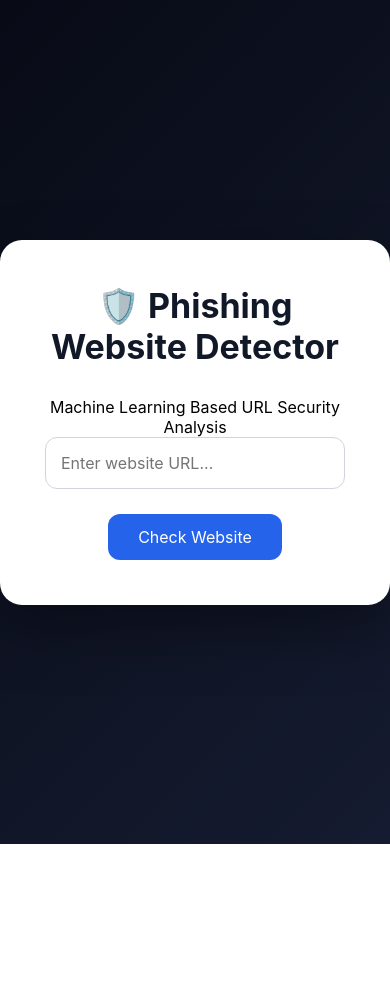
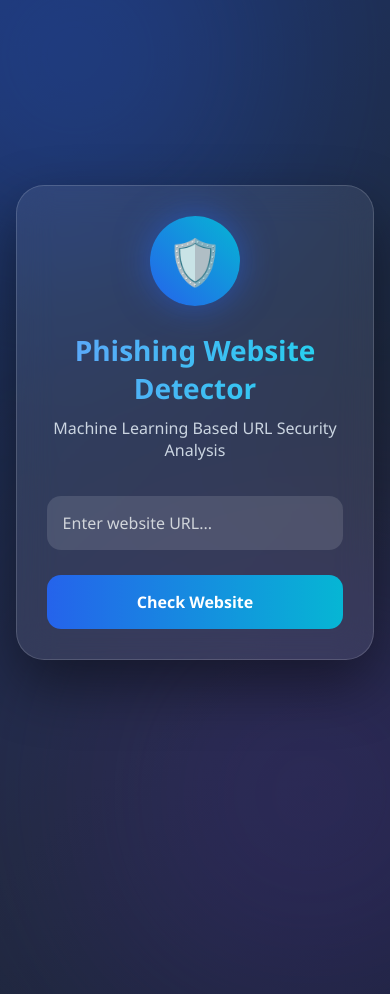
Before and after one commit to unemployment444-web/PhisingDetection, a Flask app: page / in a window 390 px wide; the page is wider, and only the part inside the window is pictured. Before the commit the page ends 844 px from the top of that part, so only its background shows below. Run offline with Flask 3, Linux system fonts and the light colour scheme; parts of the project's set-up code (start-up, migrations or seed data) failed here and were passed over.

Commit message:
Changes Last

```diff
--- a/static/style.css
+++ b/static/style.css
@@ -1,244 +1,532 @@
-* {
-    margin: 0;
-    padding: 0;
-    box-sizing: border-box;
-    font-family: "Inter", "Segoe UI", sans-serif;
+/* ===========================
+   RESET
+=========================== */
+
+*{
+    margin:0;
+    padding:0;
+    box-sizing:border-box;
+    font-family:'Segoe UI',sans-serif;
 }
 
+body{
 
-body {
-
-    min-height: 100vh;
-
-    background:
-    linear-gradient(135deg,#080b16,#151b30);
+    min-height:100vh;
 
     display:flex;
     justify-content:center;
     align-items:center;
 
+    overflow:hidden;
+
+    background:linear-gradient(-45deg,#0f172a,#1e293b,#1e3a8a,#312e81);
+
+    background-size:400% 400%;
+
+    animation:bgMove 15s ease infinite;
+
 }
 
+/* Animated Background */
 
+@keyframes bgMove{
 
-/* Main card */
+0%{background-position:0% 50%;}
 
-.container {
+50%{background-position:100% 50%;}
 
-    width:550px;
+100%{background-position:0% 50%;}
 
-    background:#ffffff;
+}
 
-    border-radius:22px;
+/* Floating Glow */
 
-    padding:45px;
+body::before{
 
-    box-shadow:
-    0 25px 60px rgba(0,0,0,0.35);
+content:"";
 
-    text-align:center;
+position:absolute;
+
+width:350px;
+height:350px;
+
+background:#2563eb;
+
+border-radius:50%;
+
+filter:blur(130px);
+
+top:-120px;
+left:-100px;
+
+opacity:.35;
+
+}
+
+body::after{
+
+content:"";
+
+position:absolute;
+
+width:400px;
+height:400px;
+
+background:#7c3aed;
+
+border-radius:50%;
+
+filter:blur(150px);
+
+bottom:-150px;
+right:-120px;
+
+opacity:.35;
 
 }
 
 
+/* ===========================
+      CARD
+=========================== */
 
-/* Title */
+.container{
 
-h1 {
+width:560px;
 
-    font-size:34px;
+padding:45px;
 
-    color:#111827;
+background:rgba(255,255,255,.08);
 
-    margin-bottom:30px;
+backdrop-filter:blur(18px);
+
+border-radius:28px;
+
+border:1px solid rgba(255,255,255,.15);
+
+box-shadow:
+0 25px 60px rgba(0,0,0,.45);
+
+text-align:center;
+
+color:white;
+
+position:relative;
+
+z-index:10;
+
+animation:fadeUp .7s ease;
+
+}
+
+@keyframes fadeUp{
+
+from{
+
+opacity:0;
+transform:translateY(40px);
+
+}
+
+to{
+
+opacity:1;
+transform:translateY(0);
+
+}
 
 }
 
 
+/* ===========================
+      LOGO
+=========================== */
 
-h2 {
+.logo{
 
-    font-size:28px;
+width:90px;
 
-    margin:20px 0;
+height:90px;
+
+margin:auto;
+
+display:flex;
+
+justify-content:center;
+
+align-items:center;
+
+border-radius:50%;
+
+background:linear-gradient(45deg,#2563eb,#06b6d4);
+
+font-size:45px;
+
+box-shadow:
+
+0 0 35px rgba(37,99,235,.55);
+
+margin-bottom:25px;
 
 }
 
 
+/* ===========================
+      TITLE
+=========================== */
 
-/* URL */
+h1{
 
-.url-box {
+font-size:36px;
 
-    background:#f3f4f6;
+font-weight:700;
 
-    padding:15px;
+margin-bottom:10px;
 
-    border-radius:12px;
+background:linear-gradient(to right,#60a5fa,#22d3ee);
 
-    color:#374151;
+-webkit-background-clip:text;
 
-    margin:20px 0;
+-webkit-text-fill-color:transparent;
 
-    word-break:break-all;
+}
+
+p{
+
+color:#cbd5e1;
+
+margin-bottom:25px;
 
 }
 
 
+/* ===========================
+      INPUT
+=========================== */
 
-/* phishing */
+input{
 
-.phishing {
+width:100%;
 
-    color:#dc2626;
+padding:16px;
+
+border:none;
+
+border-radius:14px;
+
+background:rgba(255,255,255,.12);
+
+color:white;
+
+font-size:16px;
+
+transition:.3s;
+
+margin-top:10px;
+
+}
+
+input::placeholder{
+
+color:#d1d5db;
+
+}
+
+input:focus{
+
+outline:none;
+
+background:rgba(255,255,255,.18);
+
+box-shadow:
+
+0 0 0 3px rgba(37,99,235,.4);
 
 }
 
 
+/* ===========================
+      BUTTON
+=========================== */
 
-.safe {
+button{
 
-    color:#16a34a;
+margin-top:25px;
+
+width:100%;
+
+padding:16px;
+
+border:none;
+
+border-radius:14px;
+
+background:linear-gradient(90deg,#2563eb,#06b6d4);
+
+color:white;
+
+font-size:17px;
+
+font-weight:bold;
+
+cursor:pointer;
+
+transition:.3s;
+
+}
+
+button:hover{
+
+transform:translateY(-3px);
+
+box-shadow:
+
+0 12px 25px rgba(37,99,235,.45);
+
+}
+
+button:active{
+
+transform:scale(.98);
 
 }
 
 
+/* ===========================
+      RESULT
+=========================== */
 
-/* confidence */
+h2{
 
-.confidence {
+font-size:30px;
 
-    background:#f9fafb;
+margin:20px 0;
 
-    padding:12px;
+}
 
-    border-radius:10px;
+.safe{
 
-    margin:20px 0;
+color:#22c55e;
 
-    font-weight:600;
+}
 
-    color:#2563eb;
+.phishing{
+
+color:#ef4444;
 
 }
 
 
+/* ===========================
+      URL BOX
+=========================== */
 
-/* reasons */
+.url{
 
-.reasons {
+background:rgba(255,255,255,.1);
 
-    margin-top:25px;
+padding:15px;
 
-    text-align:left;
+border-radius:12px;
+
+margin:20px 0;
+
+word-break:break-all;
+
+color:#f8fafc;
 
 }
 
 
-.reasons h3 {
+/* ===========================
+      CONFIDENCE
+=========================== */
 
-    margin-bottom:15px;
+.confidence{
 
-    color:#111827;
+font-size:20px;
+
+font-weight:bold;
+
+margin-top:20px;
+
+color:#38bdf8;
 
 }
 
 
-.reasons li {
+/* Progress Bar */
 
-    list-style:none;
+.progress{
 
-    background:#fee2e2;
+width:100%;
 
-    padding:12px;
+height:12px;
 
-    margin:8px 0;
+margin:18px 0;
 
-    border-radius:8px;
+background:rgba(255,255,255,.15);
 
-    color:#991b1b;
+border-radius:30px;
+
+overflow:hidden;
+
+}
+
+.progress-fill{
+
+height:100%;
+
+background:linear-gradient(90deg,#22c55e,#06b6d4);
+
+border-radius:30px;
+
+animation:load 1s;
+
+}
+
+@keyframes load{
+
+from{
+
+width:0;
+
+}
 
 }
 
 
+/* ===========================
+      REASONS
+=========================== */
 
-/* safe reason */
+.reasons{
 
-.safe-box li {
+text-align:left;
 
-    background:#dcfce7;
+margin-top:25px;
 
-    color:#166534;
+}
+
+.reasons h3{
+
+margin-bottom:15px;
+
+}
+
+.reasons ul{
+
+padding:0;
+
+}
+
+.reasons li{
+
+list-style:none;
+
+margin:10px 0;
+
+padding:14px;
+
+border-radius:12px;
+
+background:rgba(239,68,68,.15);
+
+border-left:5px solid #ef4444;
+
+color:#fecaca;
+
+animation:fadeReason .5s ease;
+
+}
+
+.safe-box li{
+
+background:rgba(34,197,94,.15);
+
+border-left:5px solid #22c55e;
+
+color:#bbf7d0;
+
+}
+
+@keyframes fadeReason{
+
+from{
+
+opacity:0;
+
+transform:translateX(-15px);
+
+}
+
+to{
+
+opacity:1;
+
+transform:translateX(0);
+
+}
 
 }
 
 
+/* ===========================
+      LINK
+=========================== */
 
-/* Button */
+a{
 
-
-button,
-a {
-
-
-    margin-top:25px;
-
-    display:inline-block;
-
-    padding:13px 30px;
-
-    border-radius:12px;
-
-    border:none;
-
-    background:#2563eb;
-
-    color:white;
-
-    text-decoration:none;
-
-    cursor:pointer;
-
-    font-size:16px;
-
-    transition:.3s;
+text-decoration:none;
 
 }
 
 
+/* ===========================
+      FOOTER
+=========================== */
 
-button:hover,
-a:hover {
+.footer{
 
-    background:#1d4ed8;
+margin-top:30px;
 
-    transform:translateY(-2px);
+font-size:13px;
+
+color:#94a3b8;
 
 }
 
 
+/* ===========================
+      RESPONSIVE
+=========================== */
 
-/* Input page */
+@media(max-width:600px){
 
-input {
+.container{
 
-    width:100%;
+width:92%;
 
-    padding:15px;
-
-    border-radius:12px;
-
-    border:1px solid #d1d5db;
-
-    font-size:16px;
+padding:30px;
 
 }
 
+h1{
 
-input:focus {
-
-    outline:none;
-
-    border-color:#2563eb;
+font-size:28px;
 
 }
+
+h2{
+
+font-size:24px;
+
+}
+
+button{
+
+font-size:16px;
+
+}
+
+}
--- a/templates/index.html
+++ b/templates/index.html
@@ -9,31 +9,19 @@
 
 <div class="container">
 
-    <h1>🛡️ Phishing Website Detector</h1>
+    <div class="logo">🛡️</div>
 
-    <p>
-        Machine Learning Based URL Security Analysis
-    </p>
+    <h1>Phishing Website Detector</h1>
 
+    <p>Machine Learning Based URL Security Analysis</p>
 
     <form action="/predict" method="POST">
+        <input type="text" name="url" placeholder="Enter website URL..." required>
 
-        <input
-        type="text"
-        name="url"
-        placeholder="Enter website URL..."
-        required>
-
-
-        <button type="submit">
-            Check Website
-        </button>
-
+        <button type="submit">Check Website</button>
     </form>
-
 
 </div>
 
-
 </body>
 </html>
```
Also changed, not shown: templates/result.html (+7 -15 lines).
